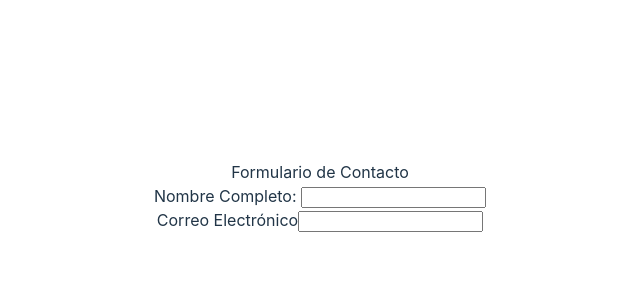
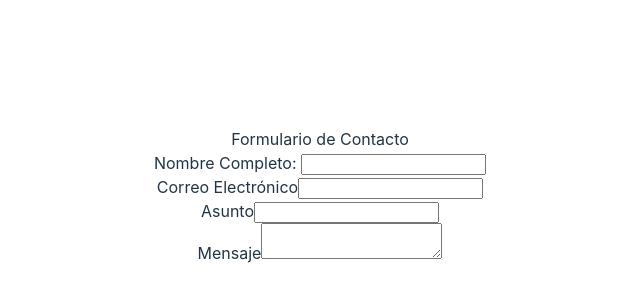
Before and after one commit to DuceHerrera07/Formulario, a React (Vite) app in the folder my-react-app/: page / in a window 1280 px wide. Shown: the part 204-504 px from the top of the page, without its empty margins (320-960 px from the left). Built offline with nearby package versions, Linux system fonts and the light colour scheme.

Commit message:
campo para asunto y msj

```diff
--- a/my-react-app/src/App.jsx
+++ b/my-react-app/src/App.jsx
@@ -30,8 +30,22 @@ function App() {
           <div>
             <label htmlFor="email">Correo Electrónico</label>
             <input id="email" type="email" {...register('email', { required: true })} />
-            {errors.email && <span className="error">El correo electrónico es requerido</span>}
+            {errors.email && <span className="error">El correo electrónico es obligatorio</span>}
          </div>
+
+         {/* Campo para el asunto */}
+          <div>
+            <label htmlFor="subject">Asunto</label>
+            <input id="subject" {...register('subject', { required: true })} />
+            {errors.subject && <span className="error">El asunto es obligatorio</span>}
+          </div>
+
+          {/* Campo para el mensaje */}
+          <div>
+            <label htmlFor="message">Mensaje</label>
+            <textarea id="message" {...register('message', { required: true })}></textarea>
+            {errors.message && <span className="error">El mensaje es obligatorio</span>}
+          </div>
 
         </form>
     </div>
```
